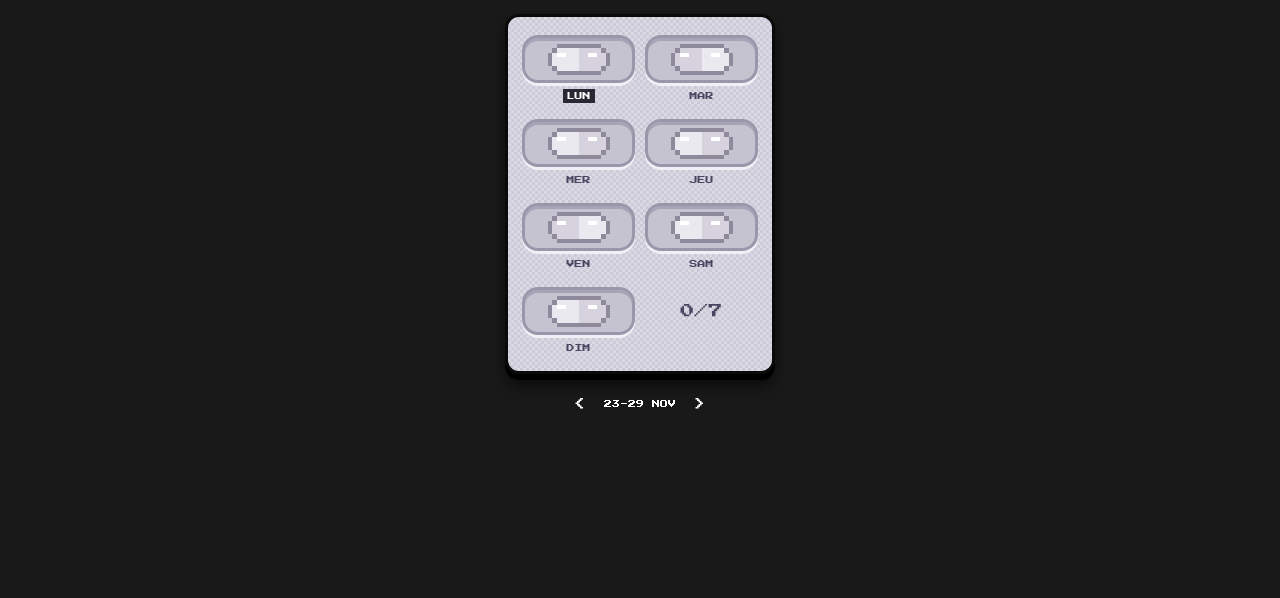
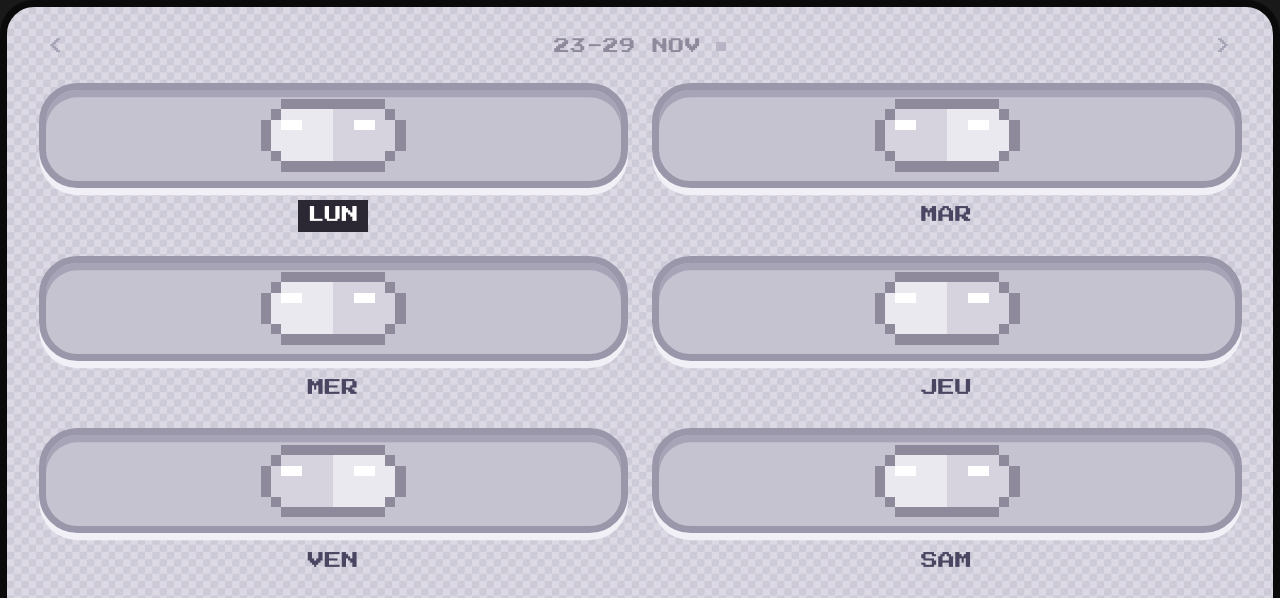
Before and after one commit to roywhitt/pilulier, a plain HTML site: page index.html in a window 1280 px wide. Shown: the top 598 px of the page. Drawn offline with Linux system fonts and the light colour scheme.

Commit message:
Add files via upload

```diff
--- a/index.html
+++ b/index.html
@@ -7,35 +7,64 @@
 <title>Pilulier</title>
 <link rel="stylesheet" href="https://fonts.googleapis.com/css2?family=Press+Start+2P&display=swap">
 <style>
-:root{color-scheme:dark;--mut:#ffffff;box-sizing:border-box;padding-top:env(safe-area-inset-top,0px);padding-bottom:env(safe-area-inset-bottom,0px)}
-html,body{margin:0;background:transparent;font-family:"Press Start 2P",ui-monospace,Menlo,monospace}
-body{display:flex;flex-direction:column;align-items:center;padding:14px 8px 18px}
-.pack{width:min(270px,94vw);box-sizing:border-box;padding:18px 14px 16px;border:3px solid #0a0a0a;border-radius:14px;background-color:#dcd9e4;background-image:linear-gradient(45deg,#cdcad8 25%,transparent 25%,transparent 75%,#cdcad8 75%),linear-gradient(45deg,#cdcad8 25%,transparent 25%,transparent 75%,#cdcad8 75%);background-size:6px 6px;background-position:0 0,3px 3px;box-shadow:0 6px 0 #000,0 12px 14px rgba(0,0,0,.55)}
-.grid{display:grid;grid-template-columns:1fr 1fr;gap:16px 10px}
-.cell{display:flex;flex-direction:column;align-items:center;gap:6px}
-.slot{width:100%;height:48px;border:3px solid #9b97ab;background:#c6c3d1;border-radius:16px;box-shadow:inset 0 3px 0 #a8a4b8,0 3px 0 #f2f0f7;display:flex;align-items:center;justify-content:center;cursor:pointer;padding:0;position:relative}
-.slot:hover{transform:translateY(-1px)}
-.slot:active{transform:translateY(2px)}
-.slot svg{width:62px;height:31px;display:block}
+:root{color-scheme:dark;--u:1px}
+*{box-sizing:border-box}
+html,body{margin:0;width:100%;height:100%;overflow:hidden;background:transparent;font-family:"Press Start 2P",ui-monospace,Menlo,monospace;overscroll-behavior:none}
+/* la plaquette occupe tout le bloc Notion, sans rien autour */
+.pack{position:absolute;left:0;right:0;top:0;bottom:calc(var(--u)*6);display:flex;flex-direction:column;
+  padding:calc(var(--u)*10) calc(var(--u)*13) calc(var(--u)*12);border:calc(var(--u)*3) solid #0a0a0a;border-radius:calc(var(--u)*14);
+  background-color:#dcd9e4;background-image:linear-gradient(45deg,#cdcad8 25%,transparent 25%,transparent 75%,#cdcad8 75%),linear-gradient(45deg,#cdcad8 25%,transparent 25%,transparent 75%,#cdcad8 75%);
+  background-size:calc(var(--u)*6) calc(var(--u)*6);background-position:0 0,calc(var(--u)*3) calc(var(--u)*3);box-shadow:0 calc(var(--u)*6) 0 #000}
+/* bandeau discret imprimé sur la plaquette : semaine + flèches */
+.bar{display:flex;align-items:center;justify-content:space-between;font-size:calc(var(--u)*6.5);color:#8e8a9c;margin-bottom:calc(var(--u)*9);letter-spacing:.04em;line-height:1}
+.bar button{background:none;border:0;padding:calc(var(--u)*3) calc(var(--u)*4);font:inherit;color:#a8a4b8;cursor:pointer;transition:color .2s}
+.bar button:hover{color:#ff5b2e}
+.bar .mid{display:flex;align-items:center;gap:calc(var(--u)*6)}
+.sync{width:calc(var(--u)*4);height:calc(var(--u)*4);background:#a8a4b8;opacity:.6}
+.sync.wait{background:#ffd23f;animation:bl .6s steps(2) infinite;opacity:1}
+.sync.off{background:#e8441a;opacity:1}
+.sync.ok{background:#5bb37a;opacity:.8}
+@keyframes bl{50%{opacity:.2}}
+.grid{flex:1;min-height:0;display:grid;grid-template-columns:1fr 1fr;grid-template-rows:repeat(4,1fr);gap:calc(var(--u)*10) calc(var(--u)*10)}
+.cell{display:flex;flex-direction:column;align-items:center;gap:calc(var(--u)*5);min-height:0}
+.slot{width:100%;flex:1;min-height:0;border:calc(var(--u)*3) solid #9b97ab;background:#c6c3d1;border-radius:calc(var(--u)*16);
+  box-shadow:inset 0 calc(var(--u)*3) 0 #a8a4b8,0 calc(var(--u)*3) 0 #f2f0f7;display:flex;align-items:center;justify-content:center;cursor:pointer;padding:0;position:relative;transition:transform .1s}
+.slot:hover{transform:translateY(calc(var(--u)*-1))}
+.slot:active{transform:translateY(calc(var(--u)*2))}
+.slot svg{width:calc(var(--u)*62);height:calc(var(--u)*31);max-height:80%;display:block}
 .slot.pop svg{animation:pop .45s steps(6)}
-.slot.pop::after{content:"";position:absolute;left:50%;top:50%;width:4px;height:4px;background:#ffd23f;box-shadow:-34px -14px 0 #ff5b2e,34px -14px 0 #ffd23f,-38px 10px 0 #ffd23f,38px 10px 0 #ff5b2e,0 -24px 0 #5b3fd6,0 24px 0 #5b3fd6;animation:burst .45s steps(4) forwards;pointer-events:none}
+.slot.pop::after{content:"";position:absolute;left:50%;top:50%;width:calc(var(--u)*4);height:calc(var(--u)*4);background:#ffd23f;
+  box-shadow:calc(var(--u)*-34) calc(var(--u)*-14) 0 #ff5b2e,calc(var(--u)*34) calc(var(--u)*-14) 0 #ffd23f,calc(var(--u)*-38) calc(var(--u)*10) 0 #ffd23f,calc(var(--u)*38) calc(var(--u)*10) 0 #ff5b2e,0 calc(var(--u)*-24) 0 #5b3fd6,0 calc(var(--u)*24) 0 #5b3fd6;
+  animation:burst .45s steps(4) forwards;pointer-events:none}
 @keyframes pop{0%{transform:scale(1)}30%{transform:scale(1.4) rotate(-8deg)}60%{transform:scale(.88) rotate(4deg)}100%{transform:scale(1)}}
 @keyframes burst{0%{opacity:1;transform:scale(.3)}100%{opacity:0;transform:scale(1.4)}}
-.lbl{font-size:8px;color:#4a4560;padding:3px 4px;line-height:1}
+.lbl{font-size:calc(var(--u)*7);color:#4a4560;padding:calc(var(--u)*3) calc(var(--u)*4);line-height:1}
 .cell.today .lbl{background:#2b2833;color:#fff}
-.score{height:48px;display:flex;align-items:center;justify-content:center;font-size:14px;color:#4a4560}
+.score{flex:1;display:flex;align-items:center;justify-content:center;font-size:calc(var(--u)*13);color:#4a4560}
 .score.full{color:#e8441a}
-.nav{display:flex;align-items:center;gap:12px;margin-top:20px;font-size:8px;color:var(--mut)}
-.nav button{background:none;border:none;color:var(--mut);font:inherit;font-size:12px;cursor:pointer;padding:4px 6px}
-.nav button:hover{color:#ff5b2e}
 @media (prefers-reduced-motion:reduce){.slot.pop svg,.slot.pop::after{animation:none}}
 </style>
 </head>
 <body>
-<script>try{if(window.self===window.top)document.documentElement.style.background="#191919"}catch(e){}</script>
-<div class="pack"><div class="grid" id="g"></div></div>
-<div class="nav"><button id="prev" aria-label="Semaine précédente">&lt;</button><span id="range"></span><button id="next" aria-label="Semaine suivante">&gt;</button></div>
+<div class="pack">
+  <div class="bar">
+    <button id="prev" aria-label="Semaine précédente">&lt;</button>
+    <span class="mid"><span id="range"></span><span class="sync" id="sync"></span></span>
+    <button id="next" aria-label="Semaine suivante">&gt;</button>
+  </div>
+  <div class="grid" id="g"></div>
+</div>
 <script>
+(function(){
+var Q = new URLSearchParams(location.search);
+var API = (Q.get("api") || "").replace(/\/$/, ""), KEY = Q.get("key") || "";
+try { if (window.self === window.top) document.documentElement.style.background = "#191919"; } catch(e) {}
+
+// ---------- taille : tout s'adapte au bloc Notion ----------
+function fit(){ var u = Math.min(innerWidth / 270, innerHeight / 330); document.documentElement.style.setProperty("--u", Math.max(.6, u) + "px"); }
+addEventListener("resize", fit); fit();
+
+// ---------- dessin des pilules ----------
 var DAYS=["LUN","MAR","MER","JEU","VEN","SAM","DIM"];
 var MAP=["..oooooooooo..",".oaaaaabbbbbo.","oahhaaabbiibbo","oaaaaaabbbbbbo","oaaaaaabbbbbbo",".oaaaaabbbbbo.","..oooooooooo.."];
 var ON={o:"#24202e",a:"#17151c",b:"#ff5b2e",h:"#4d4a5a",i:"#ffa07a"};
@@ -46,30 +75,69 @@ function pill(on,flip){
   for(y=0;y<7;y++)for(x=0;x<14;x++){c=MAP[y][x];if(c==="."||c===undefined)continue;if(flip)c=SWAP[c];s+='<rect x="'+x+'" y="'+y+'" width="1" height="1" fill="'+p[c]+'"/>'}
   return s+"</svg>";
 }
-var mem={};
-function sget(k){try{var v=localStorage.getItem(k);return v?JSON.parse(v):mem[k]||null}catch(e){return mem[k]||null}}
-function sset(k,v){mem[k]=v;try{localStorage.setItem(k,JSON.stringify(v))}catch(e){}}
+
+// ---------- données (toutes les semaines) + synchronisation ----------
+function lsGet(k){ try { return JSON.parse(localStorage.getItem(k)); } catch(e) { return null; } }
+function lsSet(k,v){ try { localStorage.setItem(k, JSON.stringify(v)); } catch(e) {} }
+var db = lsGet("pilulier:db");
+if (!db){ // reprise des anciennes coches enregistrées sur cet appareil
+  db = { weeks:{}, updated:0 };
+  try { for (var i=0;i<localStorage.length;i++){ var k = localStorage.key(i); if (k && k.indexOf("pilulier:w:")===0){ db.weeks[k.slice(11)] = JSON.parse(localStorage.getItem(k)); db.updated = 1; } } } catch(e) {}
+  lsSet("pilulier:db", db);
+}
+var pending = false, saveT = null;
+function setSync(s){ var e = document.getElementById("sync"); e.className = "sync " + s; e.title = s==="off" ? "Hors ligne : enregistré sur cet appareil" : s==="wait" ? "Enregistrement…" : API ? "Synchronisé" : "Enregistré sur cet appareil"; }
+function url(){ return API + "/sync?doc=pilulier&key=" + encodeURIComponent(KEY); }
+function save(){
+  db.updated = Date.now(); lsSet("pilulier:db", db);
+  if (!API) return;
+  pending = true; setSync("wait"); clearTimeout(saveT);
+  saveT = setTimeout(function(){
+    fetch(url(), { method:"PUT", headers:{"Content-Type":"application/json"}, body: JSON.stringify(db) })
+      .then(function(r){ if (!r.ok) throw 0; pending = false; setSync("ok"); })
+      .catch(function(){ setSync("off"); setTimeout(function(){ if (pending) save(); }, 8000); });
+  }, 700);
+}
+function pull(){
+  if (!API || pending) return;
+  fetch(url(), { cache:"no-store" }).then(function(r){ if (!r.ok) throw r.status; return r.json(); }).then(function(j){
+    setSync("ok");
+    if ((j.updated||0) > db.updated && j.weeks){ db = { weeks:j.weeks, updated:j.updated }; lsSet("pilulier:db", db); render(); }
+    else if (!j.updated && db.updated) save();          // première fois : on envoie les coches déjà faites
+  }).catch(function(){ setSync("off"); });
+}
+
+// ---------- semaine affichée ----------
 function monday(d){var x=new Date(d.getFullYear(),d.getMonth(),d.getDate());x.setDate(x.getDate()-((x.getDay()+6)%7));return x}
 function key(d){return d.getFullYear()+"-"+String(d.getMonth()+1).padStart(2,"0")+"-"+String(d.getDate()).padStart(2,"0")}
 var start=monday(new Date()),popped=-1;
-function wk(){return "pilulier:w:"+key(start)}
-function toggle(i){var c=sget(wk())||{},k="0-"+i;if(c[k]){delete c[k];popped=-1}else{c[k]=1;popped=i}sset(wk(),c);render();popped=-1}
+function week(){ return db.weeks[key(start)] || {}; }
+function toggle(i){
+  var w = Object.assign({}, week()), k = "0-"+i;
+  if (w[k]){ delete w[k]; popped=-1; } else { w[k]=1; popped=i; }
+  db.weeks[key(start)] = w; save(); render(); popped=-1;
+}
 function render(){
- var c=sget(wk())||{},today=key(new Date()),h="",n=0,i;
+  var c=week(),today=key(new Date()),h="",n=0,i;
   for(i=0;i<7;i++){
     var d=new Date(start);d.setDate(d.getDate()+i);
     var on=!!c["0-"+i];if(on)n++;
     h+='<div class="cell'+(key(d)===today?" today":"")+'"><button class="slot'+(i===popped?" pop":"")+'" data-i="'+i+'" aria-pressed="'+on+'" aria-label="'+DAYS[i]+" "+d.getDate()+'">'+pill(on,i%3===1)+'</button><span class="lbl">'+DAYS[i]+"</span></div>";
   }
- h+='<div class="score'+(n===7?" full":"")+'">'+n+"/7</div>";
+  h+='<div class="cell"><div class="score'+(n===7?" full":"")+'">'+n+"/7</div></div>";
   document.getElementById("g").innerHTML=h;
   var end=new Date(start);end.setDate(end.getDate()+6);
- document.getElementById("range").textContent=start.getDate()+"-"+end.getDate()+" "+end.toLocaleDateString("fr-FR",{month:"short"}).replace(".","").toUpperCase();
+  var m1=start.toLocaleDateString("fr-FR",{month:"short"}).replace(".","").toUpperCase(), m2=end.toLocaleDateString("fr-FR",{month:"short"}).replace(".","").toUpperCase();
+  document.getElementById("range").textContent = start.getDate()+(m1!==m2?" "+m1:"")+"-"+end.getDate()+" "+m2;
 }
 document.getElementById("g").addEventListener("click",function(e){var b=e.target.closest(".slot");if(b)toggle(+b.dataset.i)});
 document.getElementById("prev").onclick=function(){start.setDate(start.getDate()-7);render()};
 document.getElementById("next").onclick=function(){start.setDate(start.getDate()+7);render()};
-render();
+// à minuit ou au retour sur la page, on revient sur la bonne semaine et on resynchronise
+document.addEventListener("visibilitychange",function(){ if(!document.hidden){ pull(); render(); } });
+setSync(API ? "" : "local");
+render(); pull(); setInterval(pull, 20000);
+})();
 </script>
 </body>
 </html>
```
Lines whose indentation alone changed are shown as unchanged.
